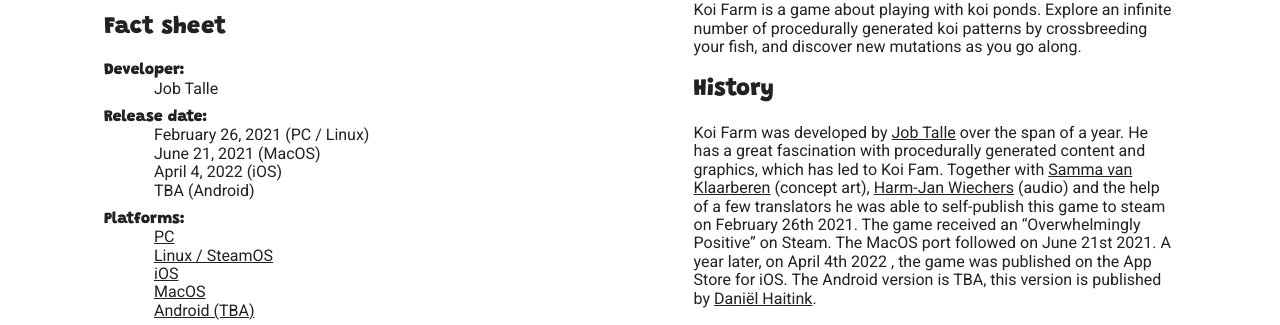
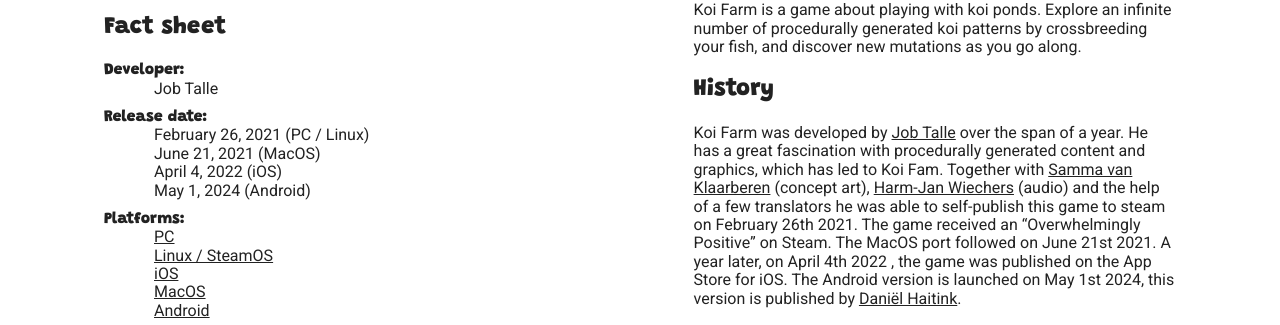
Before and after one commit to jobtalle/koifarmgame.com, a website built with Parcel: page presskit.html in a window 1280 px wide. Shown: the part 616-941 px from the top of the page. Built offline with nearby package versions, Linux system fonts and the light colour scheme.

Commit message:
added android version date

```diff
--- a/presskit.html
+++ b/presskit.html
@@ -76,7 +76,7 @@
             February 26, 2021 (PC / Linux) <br>
             June 21, 2021 (MacOS) <br>
             April 4, 2022 (iOS) <br>
-            TBA (Android)
+            May 1, 2024 (Android)
           </span>
         </div>
 
@@ -89,7 +89,7 @@
             <a class="plausible-event-name=buy" href="https://store.steampowered.com/app/1518810/Koi_Farm/">Linux / SteamOS </a> <br>
             <a class="plausible-event-name=buy" href="https://apps.apple.com/app/koi-farm/id1607489625">iOS </a> <br>
             <a class="plausible-event-name=buy" href="https://jobtalle.itch.io/koifarm">MacOS</a> <br>
-            <a class="plausible-event-name=buy" href="https://play.google.com/store/apps/details?id=com.koifarmgame&utm_source=koifarmgame.com&pcampaignid=pcampaignidMKT-Other-global-all-co-prtnr-py-PartBadge-Mar2515-1">Android (TBA)</a>
+            <a class="plausible-event-name=buy" href="https://play.google.com/store/apps/details?id=com.koifarmgame&utm_source=koifarmgame.com&pcampaignid=pcampaignidMKT-Other-global-all-co-prtnr-py-PartBadge-Mar2515-1">Android</a>
           </span>
         </div>
 
@@ -148,7 +148,7 @@
         <div>
           Koi Farm was developed by <a href="https://jobtalle.com">Job Talle</a> over the span of a year. He has a great fascination with procedurally generated content and graphics, which has led to Koi Fam.
           Together with <a href="https://www.artstation.com/samma">Samma van Klaarberen</a> (concept art), <a href="https://3xblast.com/">Harm-Jan Wiechers</a> (audio) and the help of a few translators he was able to self-publish this game to steam on February 26th 2021.
-          The game received an “Overwhelmingly Positive” on Steam. The MacOS port followed on June 21st 2021. A year later, on April 4th 2022 , the game was published on the App Store for iOS. The Android version is TBA, this version is published by <a href="https://lionsdensoftware.nl">Daniël Haitink</a>.
+          The game received an “Overwhelmingly Positive” on Steam. The MacOS port followed on June 21st 2021. A year later, on April 4th 2022 , the game was published on the App Store for iOS. The Android version is launched on May 1st 2024, this version is published by <a href="https://lionsdensoftware.nl">Daniël Haitink</a>.
         </div>
 
       </div>
```
